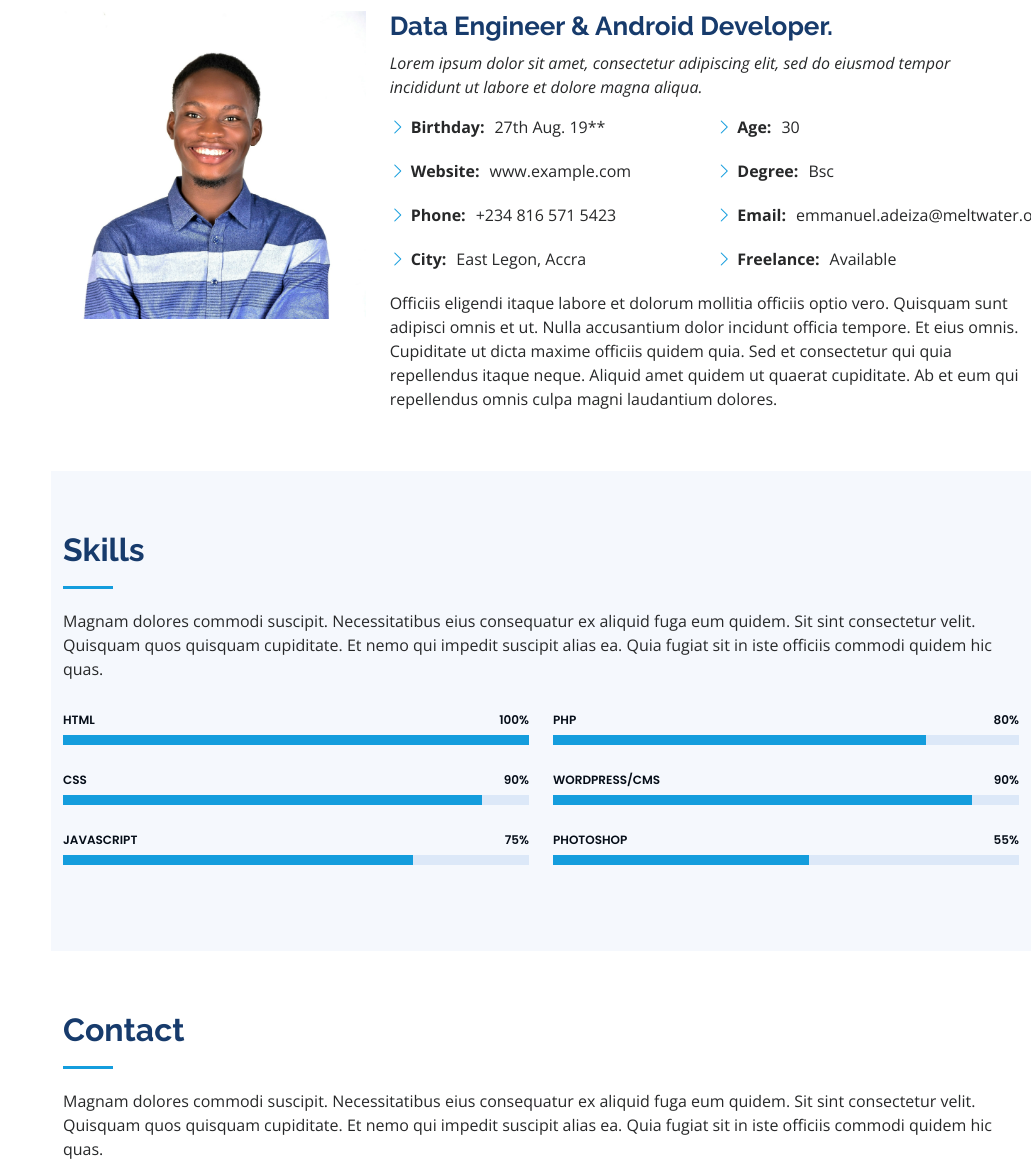
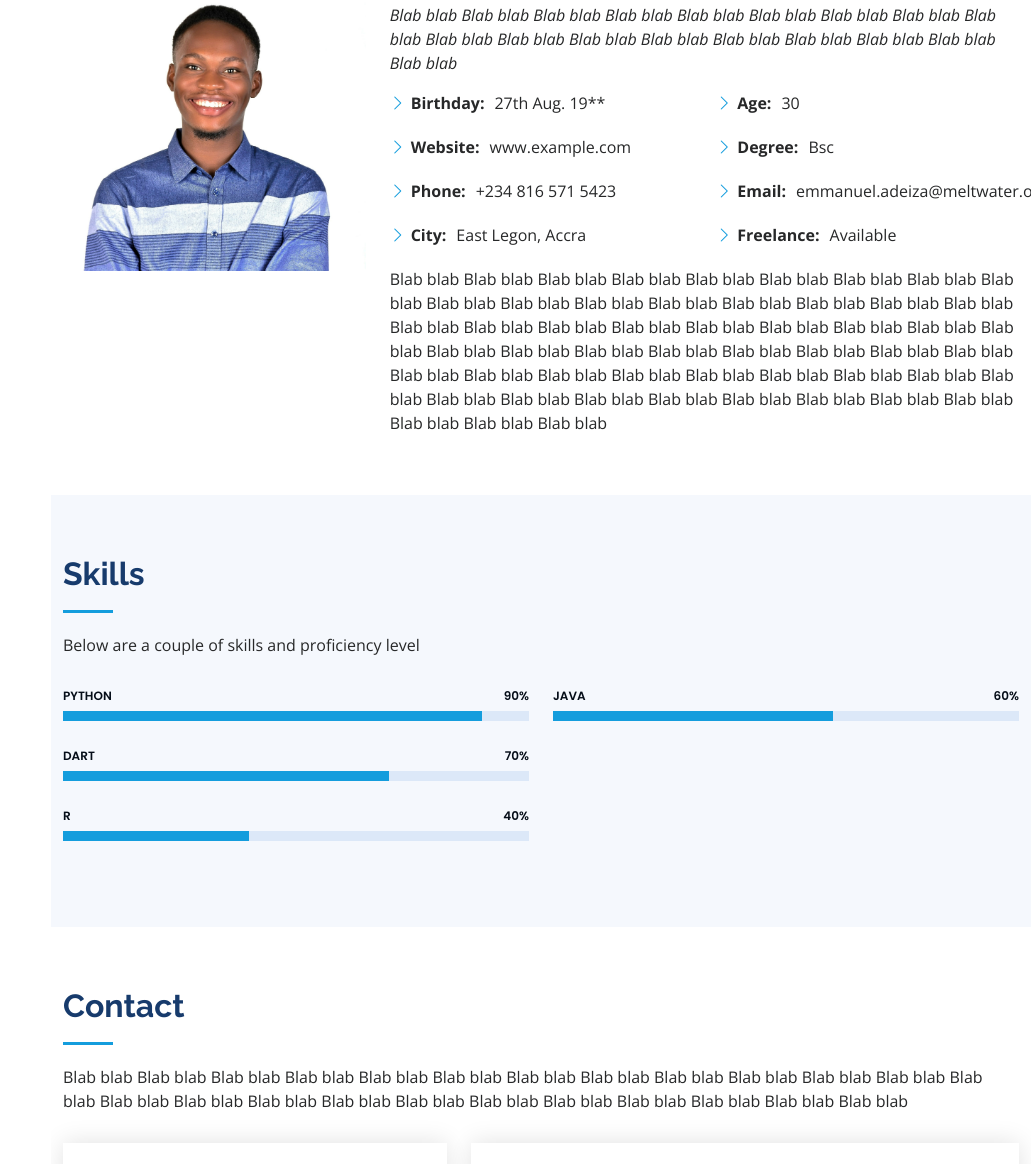
Before and after one commit to EmmanuelAdeiza/EmmanuelAdeiza.github.io, a plain HTML site: page index.html in a window 1280 px wide. Shown: the part 1029-2193 px from the top of the page, without its empty margins (249-1280 px from the left). Drawn offline with nearby package versions, Linux system fonts and the light colour scheme.

Commit message:
change dummy text

```diff
--- a/index.html
+++ b/index.html
@@ -124,10 +124,7 @@
           <div class="section-title">
             <h2>About</h2>
             <p>
-              Magnam dolores commodi suscipit. Necessitatibus eius consequatur
-              ex aliquid fuga eum quidem. Sit sint consectetur velit. Quisquam
-              quos quisquam cupiditate. Et nemo qui impedit suscipit alias ea.
-              Quia fugiat sit in iste officiis commodi quidem hic quas.
+        Emmanuel is human.
             </p>
           </div>
 
@@ -138,8 +135,8 @@
             <div class="col-lg-8 pt-4 pt-lg-0 content" data-aos="fade-left">
               <h3>Data Engineer &amp; Android Developer.</h3>
               <p class="fst-italic">
-                Lorem ipsum dolor sit amet, consectetur adipiscing elit, sed do
-                eiusmod tempor incididunt ut labore et dolore magna aliqua.
+              Blab blab Blab blab Blab blab Blab blab Blab blab Blab blab Blab blab Blab blab Blab
+               blab Blab blab Blab blab Blab blab Blab blab Blab blab Blab blab Blab blab Blab blab Blab blab
               </p>
               <div class="row">
                 <div class="col-lg-6">
@@ -185,13 +182,13 @@
                 </div>
               </div>
               <p>
-                Officiis eligendi itaque labore et dolorum mollitia officiis
-                optio vero. Quisquam sunt adipisci omnis et ut. Nulla
-                accusantium dolor incidunt officia tempore. Et eius omnis.
-                Cupiditate ut dicta maxime officiis quidem quia. Sed et
-                consectetur qui quia repellendus itaque neque. Aliquid amet
-                quidem ut quaerat cupiditate. Ab et eum qui repellendus omnis
-                culpa magni laudantium dolores.
+Blab blab Blab blab Blab blab Blab blab Blab blab Blab blab
+Blab blab Blab blab Blab blab Blab blab Blab blab Blab blab Blab
+blab Blab blab Blab blab Blab blab Blab blab Blab blab Blab blab Blab
+blab Blab blab Blab blab Blab blab Blab blab Blab blab Blab blab Blab blab Blab blab
+ Blab blab Blab blab Blab blab Blab blab Blab blab Blab blab Blab blab Blab blab Blab blab
+ Blab blab Blab blab Blab blab Blab blab Blab blab Blab blab Blab blab Blab blab
+ Blab blab Blab blab Blab blab Blab blab Blab blab Blab blab Blab blab Blab blab Blab blab
               </p>
             </div>
           </div>
@@ -205,30 +202,14 @@
           <div class="section-title">
             <h2>Skills</h2>
             <p>
-              Magnam dolores commodi suscipit. Necessitatibus eius consequatur
-              ex aliquid fuga eum quidem. Sit sint consectetur velit. Quisquam
-              quos quisquam cupiditate. Et nemo qui impedit suscipit alias ea.
-              Quia fugiat sit in iste officiis commodi quidem hic quas.
+      Below are a couple of skills and proficiency level
             </p>
           </div>
 
           <div class="row skills-content">
             <div class="col-lg-6" data-aos="fade-up">
               <div class="progress">
-                <span class="skill">HTML <i class="val">100%</i></span>
-                <div class="progress-bar-wrap">
-                  <div
-                    class="progress-bar"
-                    role="progressbar"
-                    aria-valuenow="100"
-                    aria-valuemin="0"
-                    aria-valuemax="100"
-                  ></div>
-                </div>
-              </div>
-
-              <div class="progress">
-                <span class="skill">CSS <i class="val">90%</i></span>
+                <span class="skill">Python <i class="val">90%</i></span>
                 <div class="progress-bar-wrap">
                   <div
                     class="progress-bar"
@@ -241,12 +222,25 @@
               </div>
 
               <div class="progress">
-                <span class="skill">JavaScript <i class="val">75%</i></span>
+                <span class="skill">Dart <i class="val">70%</i></span>
                 <div class="progress-bar-wrap">
                   <div
                     class="progress-bar"
                     role="progressbar"
-                    aria-valuenow="75"
+                    aria-valuenow="70"
+                    aria-valuemin="0"
+                    aria-valuemax="100"
+                  ></div>
+                </div>
+              </div>
+
+              <div class="progress">
+                <span class="skill">R <i class="val">40%</i></span>
+                <div class="progress-bar-wrap">
+                  <div
+                    class="progress-bar"
+                    role="progressbar"
+                    aria-valuenow="40"
                     aria-valuemin="0"
                     aria-valuemax="100"
                   ></div>
@@ -256,41 +250,17 @@
 
             <div class="col-lg-6" data-aos="fade-up" data-aos-delay="100">
               <div class="progress">
-                <span class="skill">PHP <i class="val">80%</i></span>
+                <span class="skill">Java <i class="val">60%</i></span>
                 <div class="progress-bar-wrap">
                   <div
                     class="progress-bar"
                     role="progressbar"
-                    aria-valuenow="80"
+                    aria-valuenow="60"
                     aria-valuemin="0"
                     aria-valuemax="100"
                   ></div>
                 </div>
               </div>
-
-              <div class="progress">
-                <span class="skill">WordPress/CMS <i class="val">90%</i></span>
-                <div class="progress-bar-wrap">
-                  <div
-                    class="progress-bar"
-                    role="progressbar"
-                    aria-valuenow="90"
-                    aria-valuemin="0"
-                    aria-valuemax="100"
-                  ></div>
-                </div>
-              </div>
-
-              <div class="progress">
-                <span class="skill">Photoshop <i class="val">55%</i></span>
-                <div class="progress-bar-wrap">
-                  <div
-                    class="progress-bar"
-                    role="progressbar"
-                    aria-valuenow="55"
-                    aria-valuemin="0"
-                    aria-valuemax="100"
-                  ></div>
                 </div>
               </div>
             </div>
@@ -305,10 +275,9 @@
           <div class="section-title">
             <h2>Contact</h2>
             <p>
-              Magnam dolores commodi suscipit. Necessitatibus eius consequatur
-              ex aliquid fuga eum quidem. Sit sint consectetur velit. Quisquam
-              quos quisquam cupiditate. Et nemo qui impedit suscipit alias ea.
-              Quia fugiat sit in iste officiis commodi quidem hic quas.
+           Blab blab Blab blab Blab blab Blab blab Blab blab Blab blab Blab blab Blab blab Blab blab Blab
+           blab Blab blab Blab blab Blab blab Blab blab Blab blab Blab blab Blab blab Blab blab Blab blab
+            Blab blab Blab blab Blab blab Blab blab Blab blab
             </p>
           </div>
 
@@ -332,13 +301,6 @@
                   <h4>Call:</h4>
                   <p>+1 5589 55488 55s</p>
                 </div>
-
-                <iframe
-                  src="https://www.google.com/maps/embed?pb=!1m14!1m8!1m3!1d12097.433213460943!2d-74.0062269!3d40.7101282!3m2!1i1024!2i768!4f13.1!3m3!1m2!1s0x0%3A0xb89d1fe6bc499443!2sDowntown+Conference+Center!5e0!3m2!1smk!2sbg!4v1539943755621"
-                  frameborder="0"
-                  style="border: 0; width: 100%; height: 290px"
-                  allowfullscreen
-                ></iframe>
               </div>
             </div>
 
```
